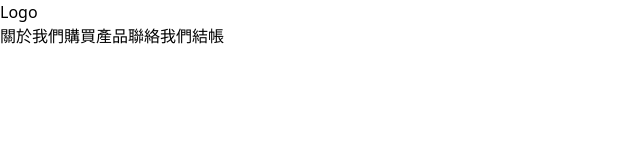
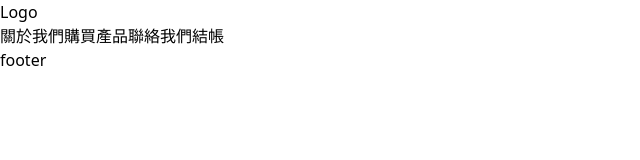
Before and after one commit to Jasper19901029/e-shop-client, a Next.js app: page / in a window 1280 px wide. Shown: the top 160 px of the page, without its empty margins (0-640 px from the left). Built offline with nearby package versions, Linux system fonts and the light colour scheme.

Commit message:
add footer

```diff
--- a/src/app/layout.tsx
+++ b/src/app/layout.tsx
@@ -1,6 +1,7 @@
 import type { Metadata } from "next";
 import "./globals.css";
 import Navigation from "@/components/navigation/navigation";
+import Footer from "@/components/footer/footer";
 
 export const metadata: Metadata = {
   title: "Create Next App",
@@ -17,6 +18,7 @@
       <body className=" h-full w-full">
         <Navigation />
         <div>{children}</div>
+        <Footer />
       </body>
     </html>
   );
--- /dev/null
+++ b/src/components/footer/footer.tsx
@@ -0,0 +1,5 @@
+import React from "react";
+
+export default function Footer() {
+  return <div>footer</div>;
+}
```
